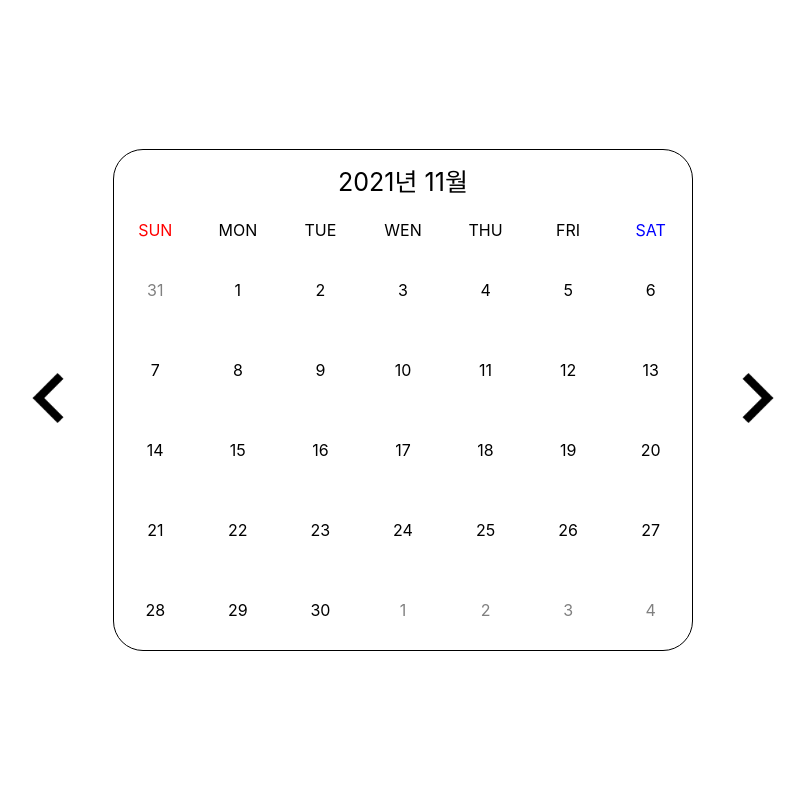
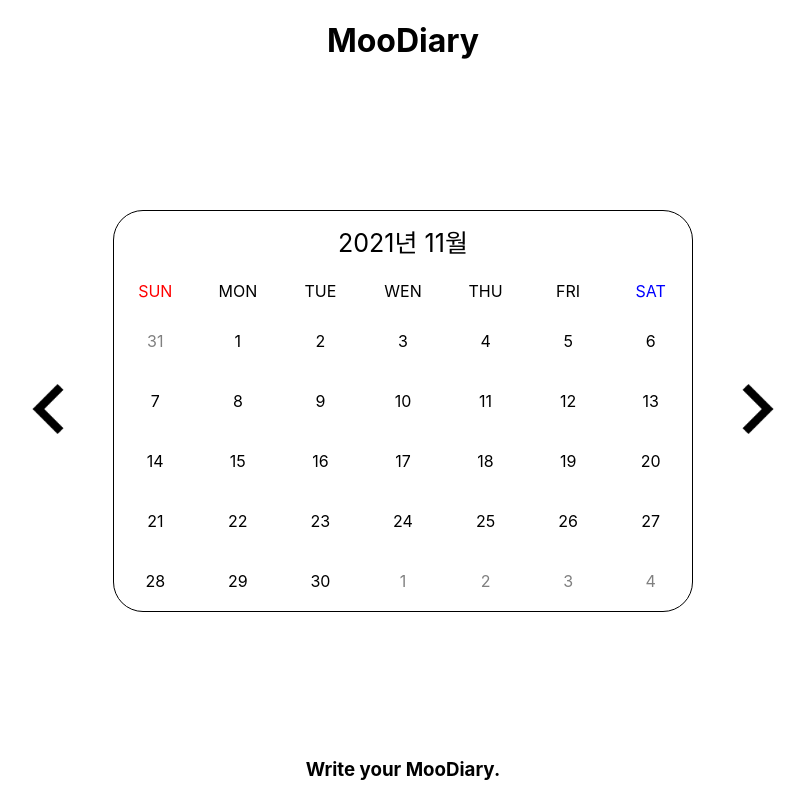
Before and after one commit to oldSalao/moodiary, a React (Create React App) app: page /main in a window 1280 px wide. Shown: the whole page, without its empty margins (237-1042 px from the left). Built offline with nearby package versions, Linux system fonts and the light colour scheme; no server answers.

Commit message:
Feat : 모든 Page에 Layout 적용

```diff
--- a/src/App.js
+++ b/src/App.js
@@ -1,14 +1,12 @@
-import LoginContainer from "./container/LoginContainer";
-import JoinContainer from "./container/JoinContainer";
 import { Route } from "react-router";
 import MyPage from "./components/MyPage";
 import Post from "./components/Post";
 import PostList from "./components/PostList";
 import AllPost from "./components/AllPost";
 import styled from "styled-components";
-import MainContainer from "./container/MainContainer";
 import LoginPage from "./pages/LoginPage";
 import JoinPage from "./pages/JoinPage";
+import MainPage from "./pages/MainPage";
 
 const AppBox = styled.div`
   display: flex;
@@ -26,7 +24,7 @@ const App = () => {
       <Route path="/allPost" component={AllPost} />
       <Route path="/post" component={Post} />
       <Route path="/myPage" component={MyPage} exact={true} />
-      <Route path="/main" component={MainContainer} />
+      <Route path="/main" component={MainPage} />
       <Route path="/postList" component={PostList} />
     </AppBox>
   );
--- a/src/components/CalendarItem.js
+++ b/src/components/CalendarItem.js
@@ -7,7 +7,7 @@ const CalendarItemBox = styled.div`
   flex-direction: column;
   justify-content: center;
   align-items: center;
-  height: 80px;
+  height: 60px;
 `;
 
 const CalendarItem = ({ day, date, isNow, posted }) => {
--- a/src/components/Footer.js
+++ b/src/components/Footer.js
@@ -3,7 +3,11 @@ import styled from "styled-components";
 const FooterBox = styled.div``;
 
 const Footer = () => {
-  return <FooterBox>푸터</FooterBox>;
+  return (
+    <FooterBox>
+      <h3>Write your MooDiary.</h3>
+    </FooterBox>
+  );
 };
 
 export default Footer;
--- a/src/components/Header.js
+++ b/src/components/Header.js
@@ -3,7 +3,11 @@ import styled from "styled-components";
 const HeaderBox = styled.div``;
 
 const Header = () => {
-  return <HeaderBox>헤더</HeaderBox>;
+  return (
+    <HeaderBox>
+      <h1>MooDiary</h1>
+    </HeaderBox>
+  );
 };
 
 export default Header;
--- a/src/components/Layout.js
+++ b/src/components/Layout.js
@@ -1,12 +1,23 @@
 import Header from "./Header";
+import Footer from "./Footer";
+import styled from "styled-components";
+
+const LayoutBox = styled.div`
+  display: flex;
+  width: 100%;
+  height: 100%;
+  flex-direction: column;
+  justify-content: space-between;
+  align-items: center;
+`;
 
 const Layout = ({ children }) => {
   return (
-    <>
+    <LayoutBox>
       <Header />
       {children}
-      <Layout />
-    </>
+      <Footer />
+    </LayoutBox>
   );
 };
 
--- a/src/pages/CalendarPage.js
+++ /dev/null
@@ -1,5 +0,0 @@
-const CalendarPage = () => {
-  return <div></div>;
-};
-
-export default CalendarPage;
--- a/src/pages/JoinPage.js
+++ b/src/pages/JoinPage.js
@@ -1,5 +1,11 @@
+import JoinContainer from "../container/JoinContainer";
+import Layout from "../components/Layout";
+
 const JoinPage = () => {
-  return <div></div>;
+  return (
+    <Layout>
+      <JoinContainer />
+    </Layout>
+  );
 };
-
 export default JoinPage;
--- a/src/pages/LoginPage.js
+++ b/src/pages/LoginPage.js
@@ -1,7 +1,12 @@
 import LoginContainer from "../container/LoginContainer";
+import Layout from "../components/Layout";
 
 const LoginPage = () => {
-  return <LoginContainer />;
+  return (
+    <Layout>
+      <LoginContainer />
+    </Layout>
+  );
 };
 
 export default LoginPage;
--- /dev/null
+++ b/src/pages/MainPage.js
@@ -0,0 +1,12 @@
+import Layout from "../components/Layout";
+import MainContainer from "../container/MainContainer";
+
+const MainPage = () => {
+  return (
+    <Layout>
+      <MainContainer />
+    </Layout>
+  );
+};
+
+export default MainPage;
```
